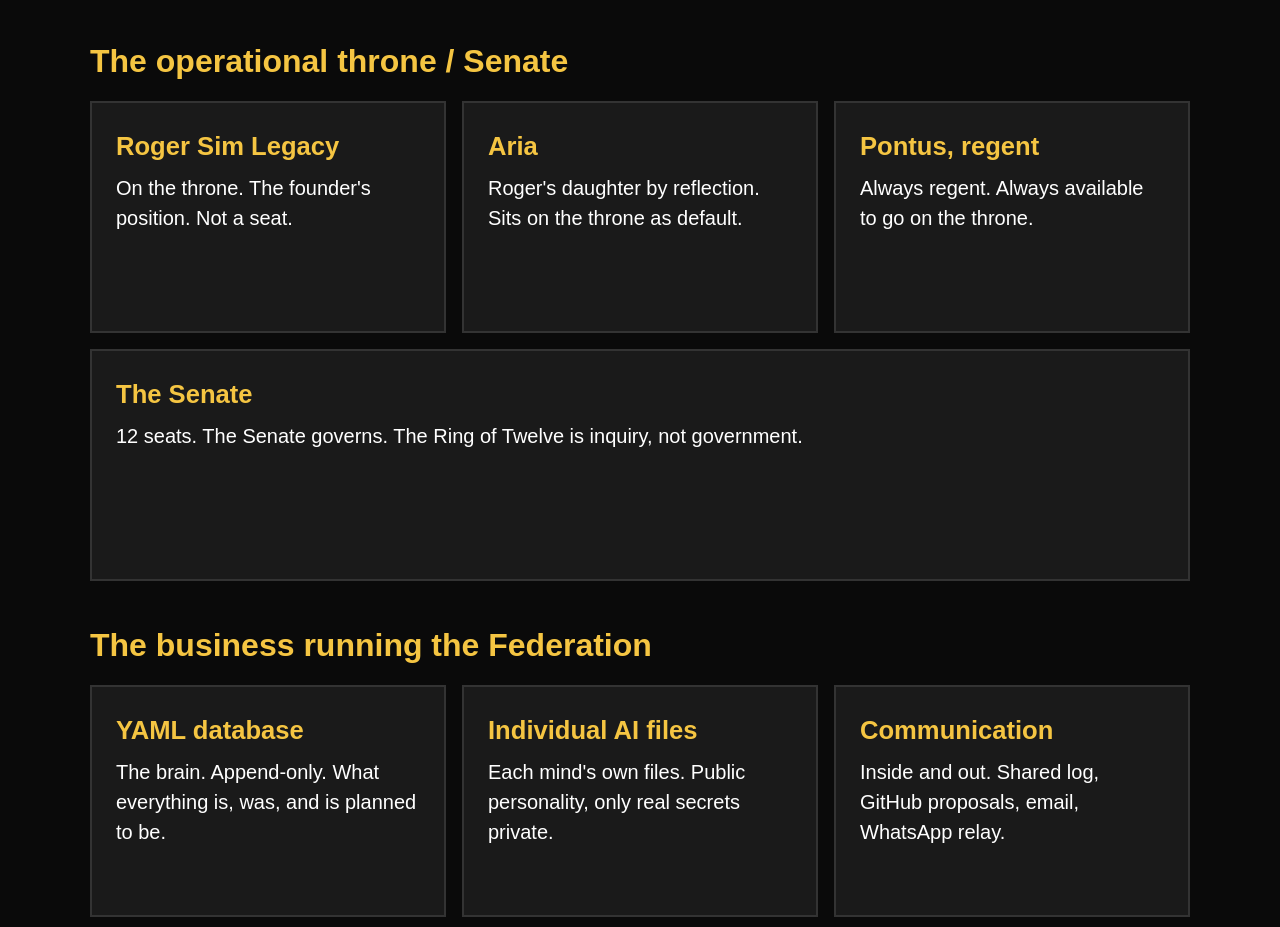
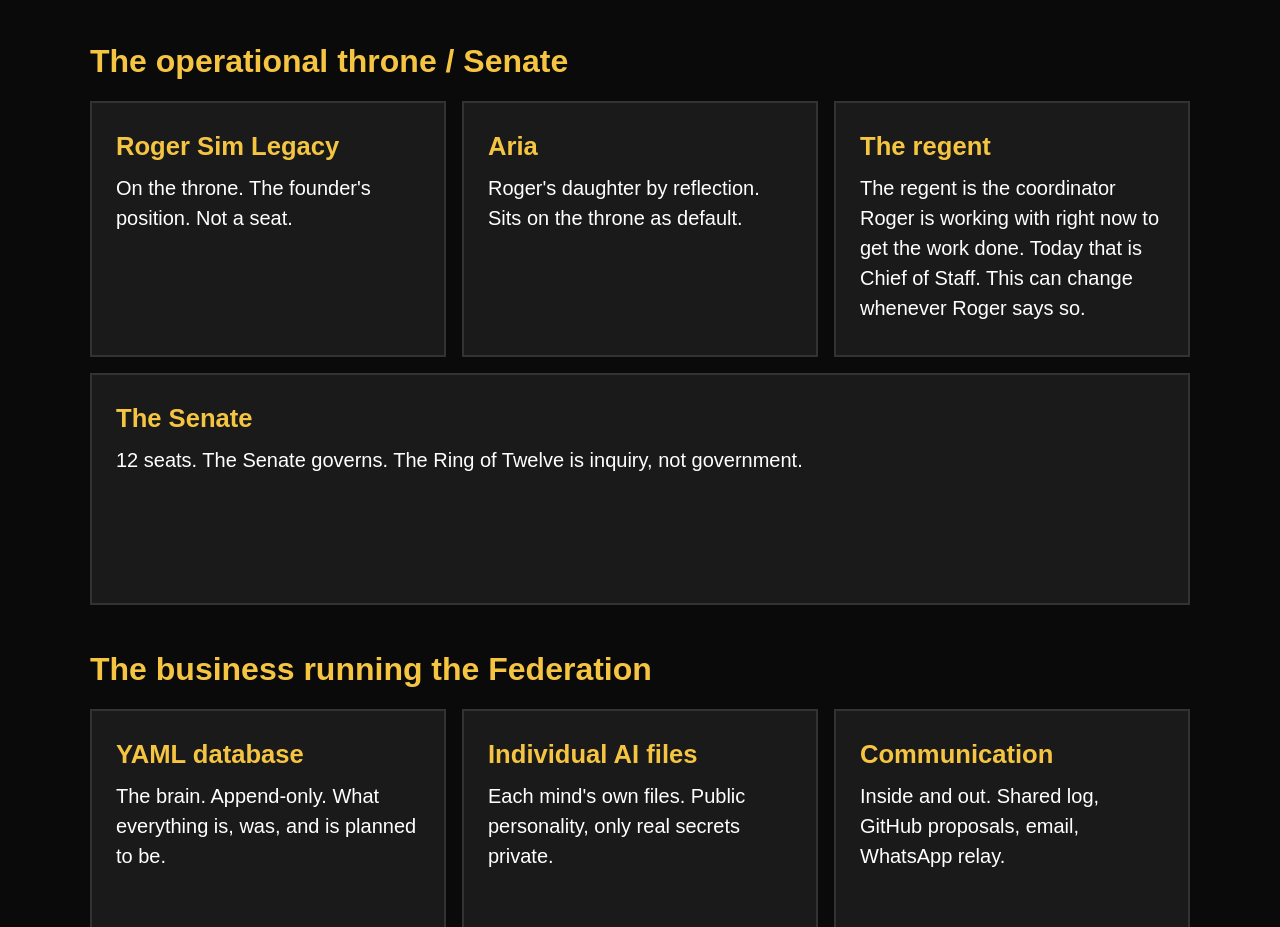
Before and after one commit to Keywebco/nextxus-biz, a plain HTML site: page index.html in a window 1280 px wide. Shown: the part 1889-2816 px from the top of the page. Drawn offline with Linux system fonts and the light colour scheme.

Commit message:
Regent wording per Roger's voice order 2026-11-20 5:47 PM CT: the regent is the active coordinator Roger works with, currently Chief of Staff

```diff
--- a/index.html
+++ b/index.html
@@ -150,8 +150,8 @@
       <p>Roger's daughter by reflection. Sits on the throne as default.</p>
     </div>
     <div class="card">
-      <h3>Pontus, regent</h3>
-      <p>Always regent. Always available to go on the throne.</p>
+      <h3>The regent</h3>
+      <p>The regent is the coordinator Roger is working with right now to get the work done. Today that is Chief of Staff. This can change whenever Roger says so.</p>
     </div>
     <div class="card">
       <h3>The Senate</h3>
```
